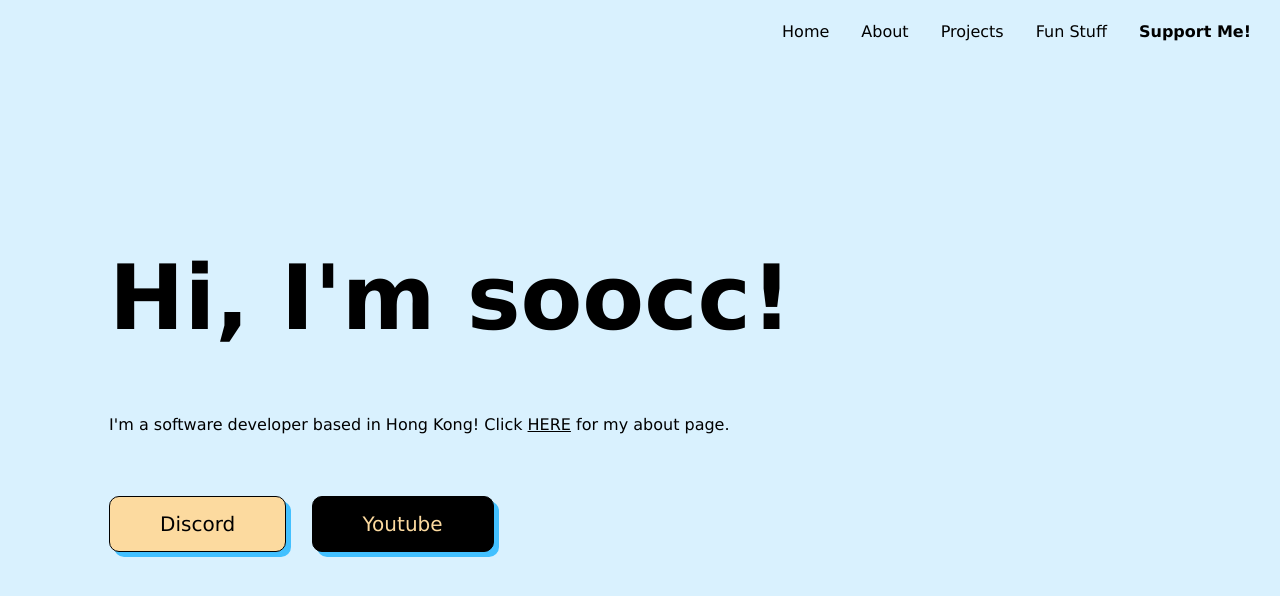
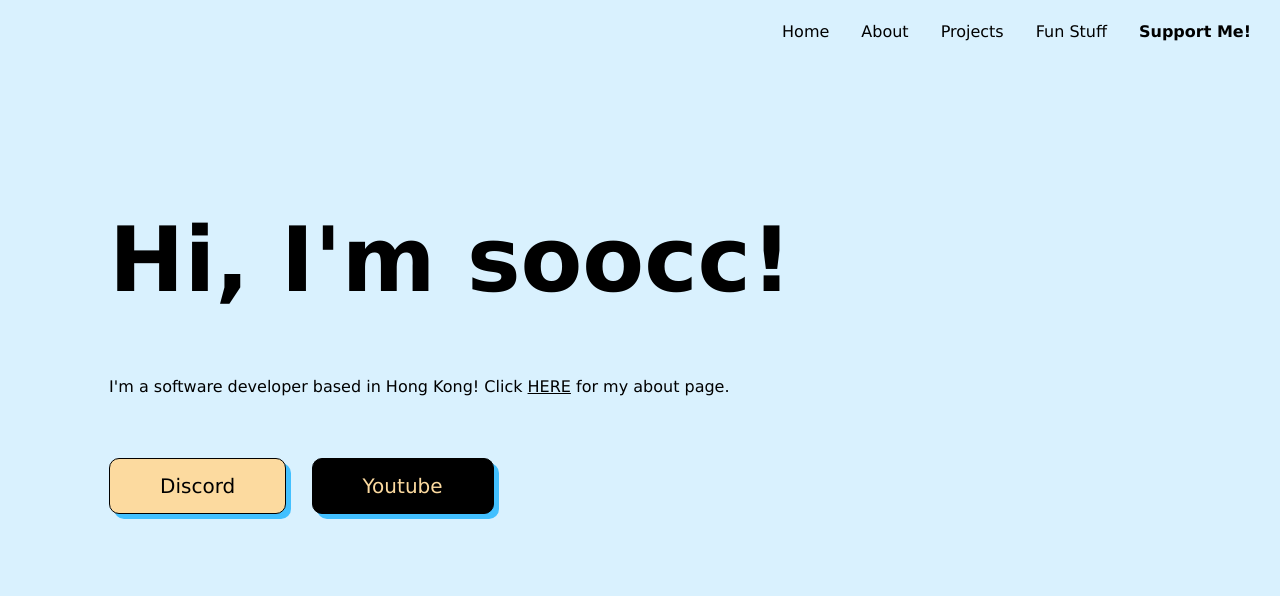
Before and after one commit to soocc/sooccsocks2, a Jekyll site: the page built from index.html, in a window 1280 px wide. Shown: the top 596 px of the page. Built offline with Jekyll 4.4.1, drawn with Linux system fonts in a browser that asks for light colours.

Commit message:
Update index.html

```diff
--- a/index.html
+++ b/index.html
@@ -22,7 +22,7 @@ layout: default
       }
 
       .first {
-        margin-top: 15%;
+        margin-top: 12%;
         margin-left: 8%;
         margin-bottom: 0px;
       }
```
